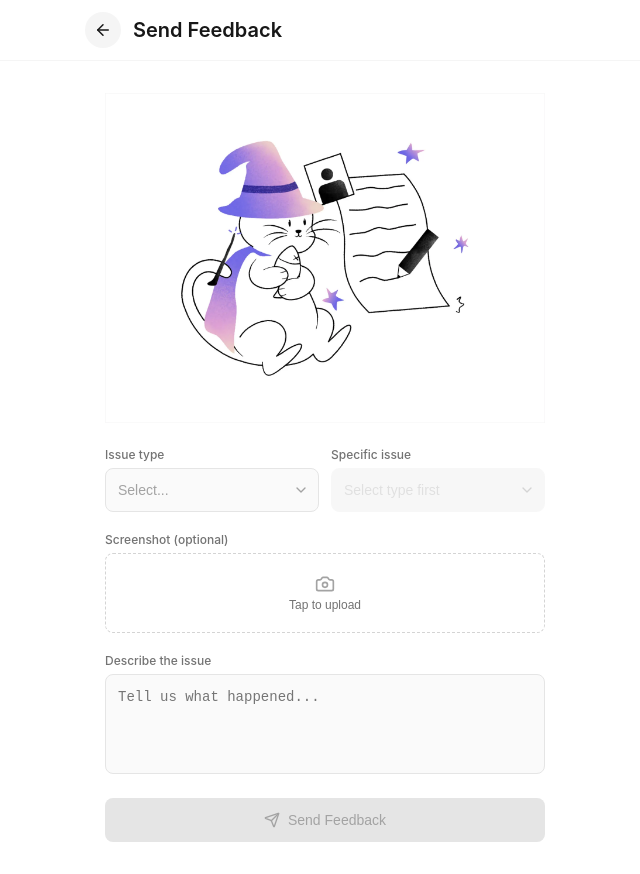
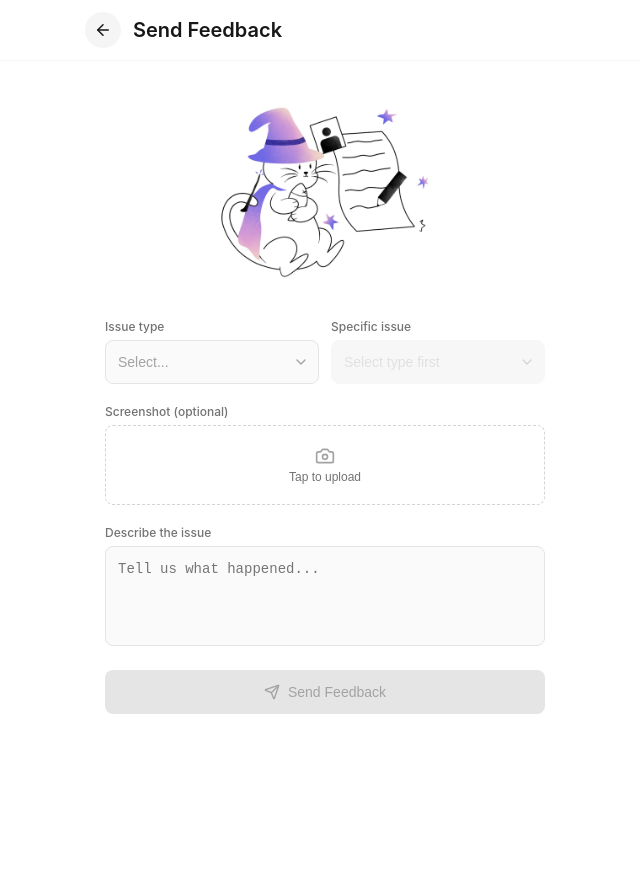
Before and after one commit to gauravsharma2003/feedback-form, a React (Vite) app: page / in a window 1280 px wide. Shown: the whole page, without its empty margins (315-955 px from the left). After the commit the page ends 800 px from the top, so only its background shows below. Built offline with nearby package versions, Linux system fonts and the light colour scheme.

Commit message:
better ui

```diff
--- a/src/FeedbackForm.jsx
+++ b/src/FeedbackForm.jsx
@@ -163,7 +163,9 @@ const FeedbackForm = () => {
 
       <div style={{ maxWidth: '480px', margin: '0 auto', padding: '32px 20px' }}>
         <div style={{ display: 'flex', justifyContent: 'center', marginBottom: '24px' }}>
-          <img src={image} alt="Feedback illustration" style={{ maxWidth: '100%', height: 'auto' }} />
+          <div style={{ width: '60%', overflow: 'hidden', borderRadius: '8px' }}>
+            <img src={image} alt="Feedback illustration" style={{ width: '100%', height: 'auto', transform: 'scale(1.2)', transformOrigin: 'center', border: 'none' }} />
+          </div>
         </div>
 
         {/* Dropdowns Row */}
```
